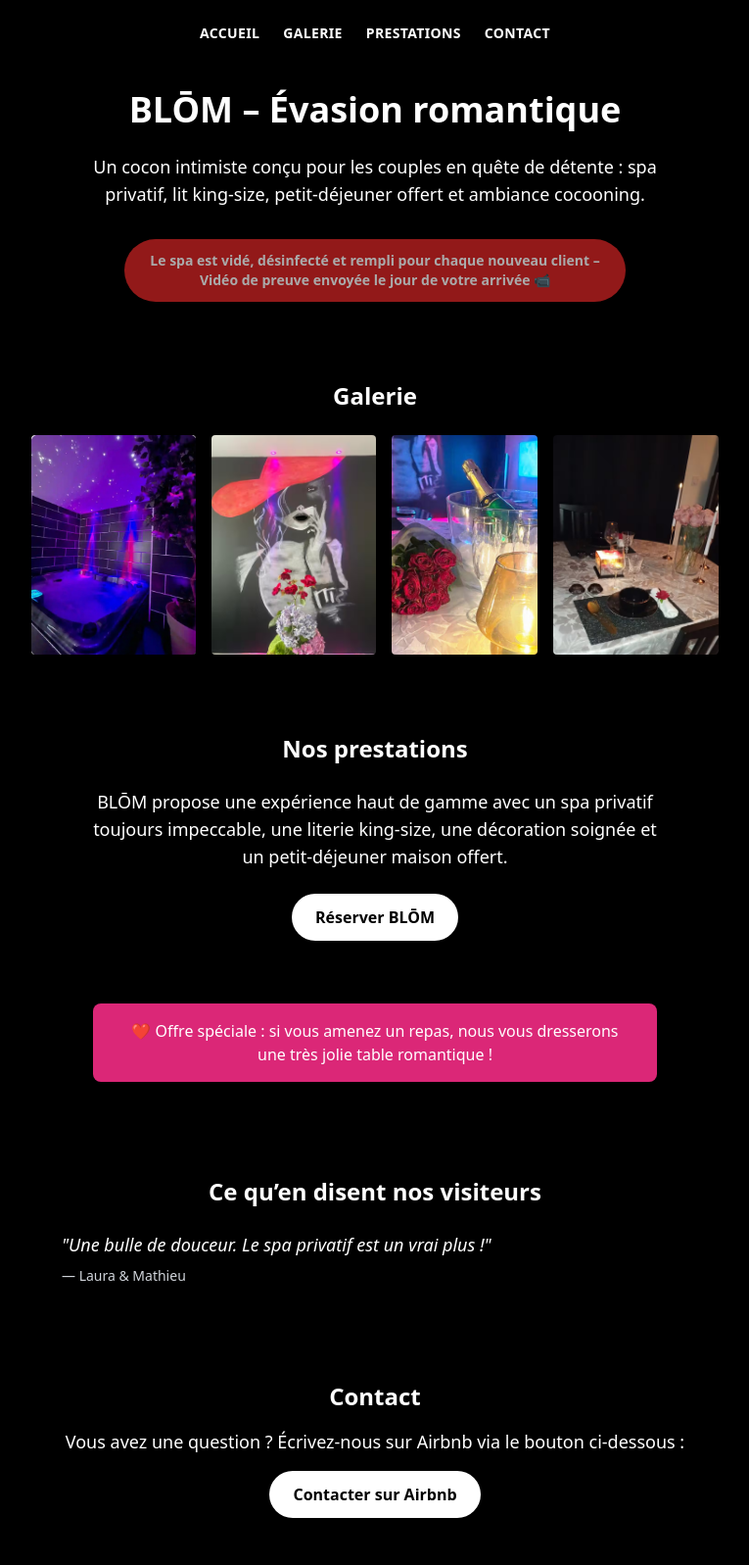
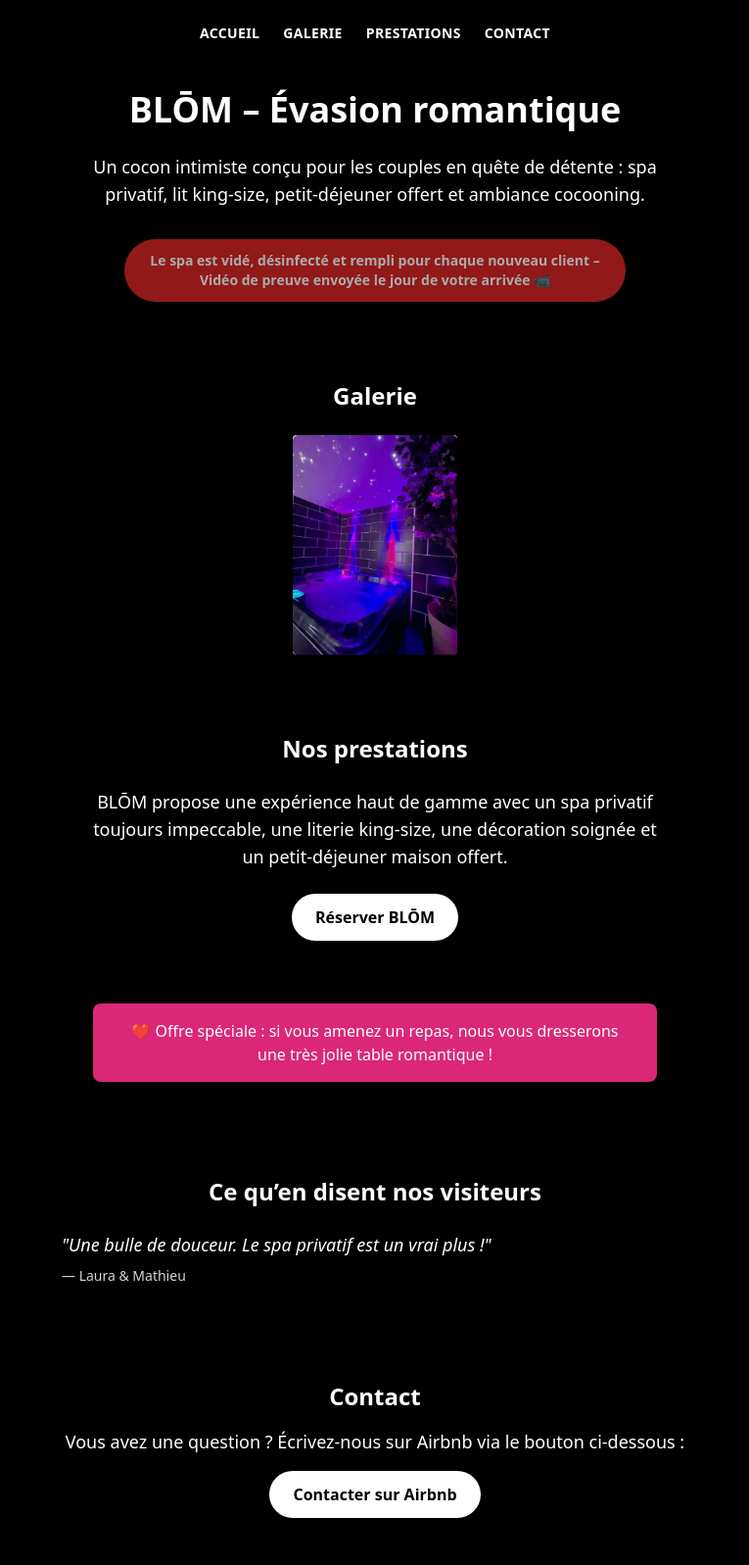
Before and after one commit to LIVABLOM/LIVABLOM, a Jekyll site: the page built from blom.md, in a window 1280 px wide. Shown: the whole page at 98% size, without its empty margins (257-1022 px from the left). Built offline with Jekyll 4.4.1, drawn with Linux system fonts in a browser that asks for light colours.

Commit message:
Update blom.md

```diff
--- a/blom.md
+++ b/blom.md
@@ -30,19 +30,17 @@
   <!-- SECTION GALERIE -->
   <section id="galerie" class="text-center py-8">
     <h2 class="text-2xl font-bold mb-6">Galerie</h2>
-    <div class="flex flex-wrap justify-center gap-4">
-      <a href="{{ site.baseurl }}/assets/images/Spa.jpg" data-lightbox="blom" data-title="Spa BLŌM">
-        <img src="{{ site.baseurl }}/assets/images/Spa.jpg" alt="Spa BLŌM" class="h-56 rounded shadow" />
-      </a>
-      <a href="{{ site.baseurl }}/assets/images/femmemur.jpg" data-lightbox="blom" data-title="Déco salon BLŌM">
-        <img src="{{ site.baseurl }}/assets/images/femmemur.jpg" alt="Déco mur" class="h-56 rounded shadow" />
-      </a>
-      <a href="{{ site.baseurl }}/assets/images/sceau.jpg" data-lightbox="blom" data-title="Ambiance romantique">
-        <img src="{{ site.baseurl }}/assets/images/sceau.jpg" alt="Ambiance romantique" class="h-56 rounded shadow" />
-      </a>
-      <a href="{{ site.baseurl }}/assets/images/table.jpg" data-lightbox="blom" data-title="Table romantique">
-        <img src="{{ site.baseurl }}/assets/images/table.jpg" alt="Table romantique" class="h-56 rounded shadow" />
-      </a>
+
+    <!-- Image visible -->
+    <a href="{{ site.baseurl }}/assets/images/Spa.jpg" data-lightbox="blom" data-title="Spa BLŌM">
+      <img src="{{ site.baseurl }}/assets/images/Spa.jpg" alt="Spa BLŌM" class="h-56 rounded shadow mx-auto" />
+    </a>
+
+    <!-- Images masquées pour Lightbox -->
+    <div class="hidden">
+      <a href="{{ site.baseurl }}/assets/images/femmemur.jpg" data-lightbox="blom" data-title="Déco salon BLŌM"></a>
+      <a href="{{ site.baseurl }}/assets/images/sceau.jpg" data-lightbox="blom" data-title="Ambiance romantique"></a>
+      <a href="{{ site.baseurl }}/assets/images/table.jpg" data-lightbox="blom" data-title="Table romantique"></a>
     </div>
   </section>
 
```
